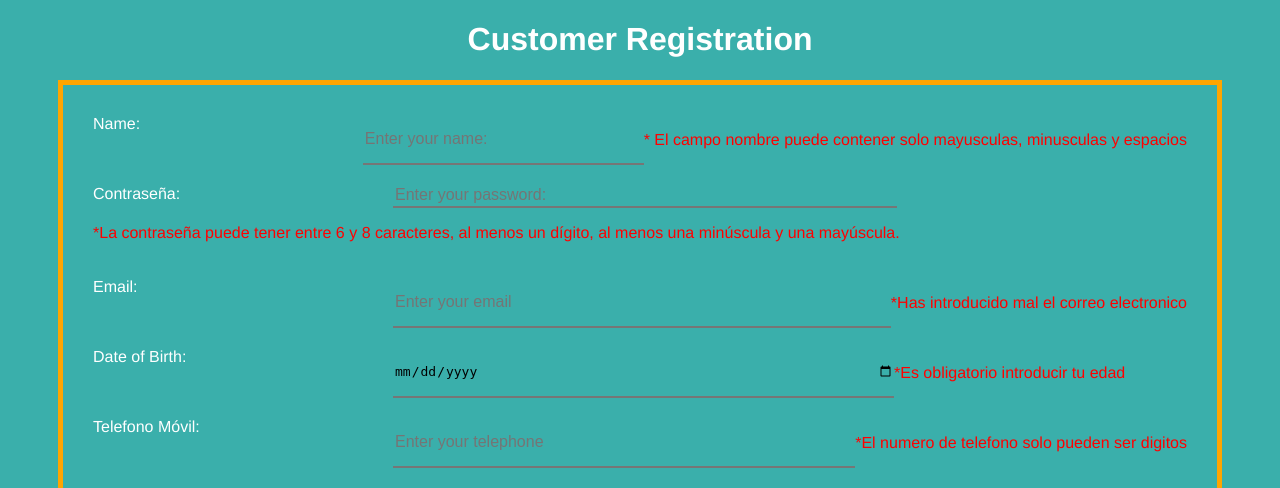
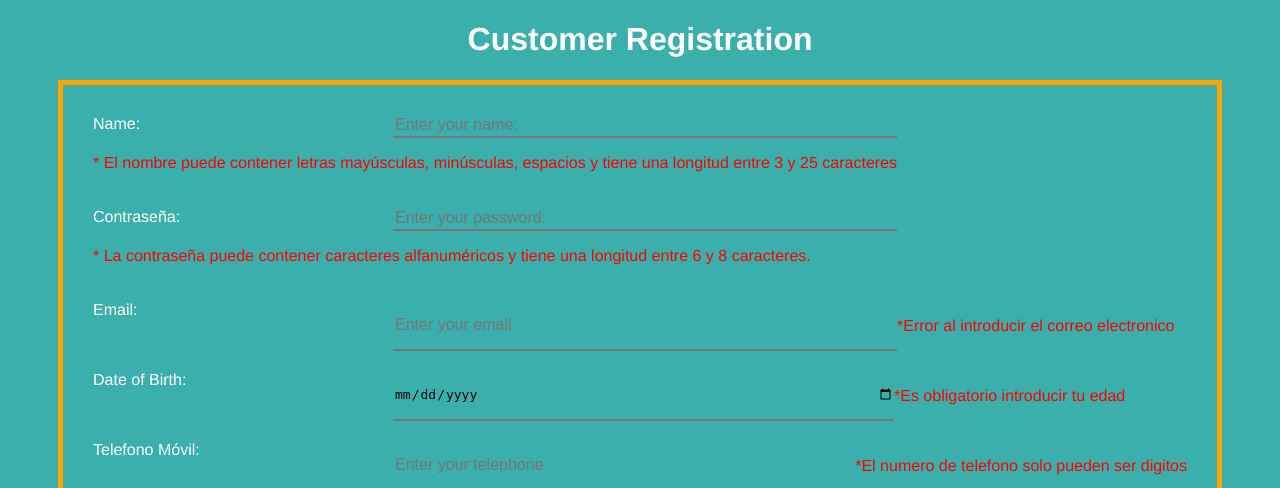
Before and after one commit to Telman2000/compartido, a PHP site: page /procesaformulario.php in a window 1280 px wide. Shown: the top 488 px of the page. Run offline with PHP 8.4, Linux system fonts and the light colour scheme.

Commit message:
Update procesaformulario.php

```diff
--- a/procesaformulario.php
+++ b/procesaformulario.php
@@ -21,7 +21,7 @@
                     preg_match($patronombre,$nombre) &&
                     preg_match($patroncorreo,$email)&&
                     preg_match($patrontelefono,$telefono) &&
-                    isset ($_POST['age'])&&
+                    isset ($edad)&&
                     !$diacumpleaños=="")
             {?>
 <!DOCTYPE html>
@@ -51,7 +51,7 @@
                 echo "tienes mas de 50 años";}
             ?></p>
             <p>Subscription: <?php
-            if(!isset ($_POST ['subscription']))
+            if(!isset ($subscription))
             {
                 echo "No te has suscrito";
             }
@@ -83,7 +83,7 @@
                             <?php if (!preg_match($patronombre,$nombre)) { ?>
 
                             <input id="name" type="text" name="name" placeholder="Enter your name:" >
-                            <p style="color:red" >* El campo nombre puede contener solo mayusculas, minusculas y espacios</p>
+                            <p style="color:red" >* El nombre puede contener letras mayúsculas, minúsculas, espacios y tiene una longitud entre 3 y 25 caracteres</p>
                             <?php }else { ?>
                             <input id="name" type="text" name="name" placeholder="Enter your name:" value="<?php echo "$nombre"; ?>" />
                             <?php } ?>
@@ -92,7 +92,7 @@
                             <label for="password">Contraseña:</Label>
                             <?php if (!preg_match($patroncontrasena,$contrasena)) { ?>
                             <input id="password" type="password" name="password" placeholder="Enter your password:" >
-                            <p style="color:red" >*La contraseña puede tener entre 6 y 8 caracteres, al menos un dígito, al menos una minúscula y una mayúscula.</p>
+                            <p style="color:red" >* La contraseña puede contener caracteres alfanuméricos y tiene una longitud entre 6 y 8 caracteres.</p>
                             <?php }else { ?>
                             <input id="password" type="password" name="password" placeholder="Enter your password:" value="<?php echo "$contrasena"; ?>" />
                             <?php } ?>
@@ -101,7 +101,7 @@
                             <label for="email">Email:</Label>
                             <?php if (!preg_match($patroncorreo,$email)) { ?>
                             <input id="email" type="text"  name="email" placeholder="Enter your email" >
-                            <p style="color:red">*Has introducido mal el correo electronico<p>
+                            <p style="color:red">*Error al introducir el correo electronico<p>
                             <?php }else { ?>
                             <input id="email" type="text"  name="email" placeholder="Enter your email" value="<?php echo "$email"; ?>" />
                             <?php } ?>
```
